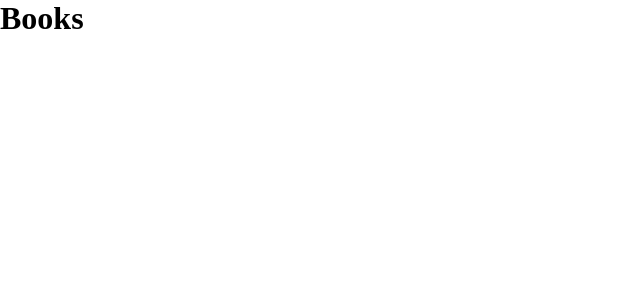
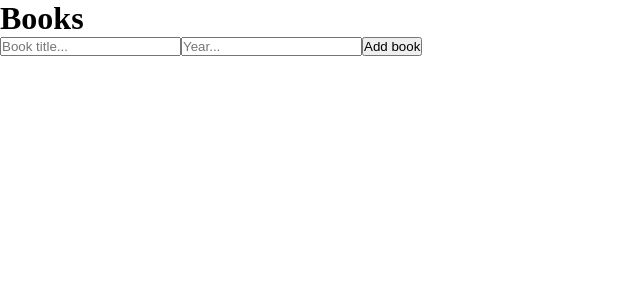
Before and after one commit to Lu-Smith/react_python_django_crud, a React (Vite) app in the folder client/app/: page / in a window 1280 px wide. Shown: the top 300 px of the page, without its empty margins (0-640 px from the left). Built offline with nearby package versions, Linux system fonts and the light colour scheme.

Commit message:
Added basic content to App.jsx

```diff
--- a/client/app/src/App.jsx
+++ b/client/app/src/App.jsx
@@ -4,6 +4,11 @@ const App = ()  => {
   return (
     <>
       <h1>Books</h1>
+      <form>
+        <input type="text" placeholder='Book title...' />
+        <input type="number" placeholder='Year...' />
+        <button>Add book</button>
+      </form>
     </>
   )
 }
```
